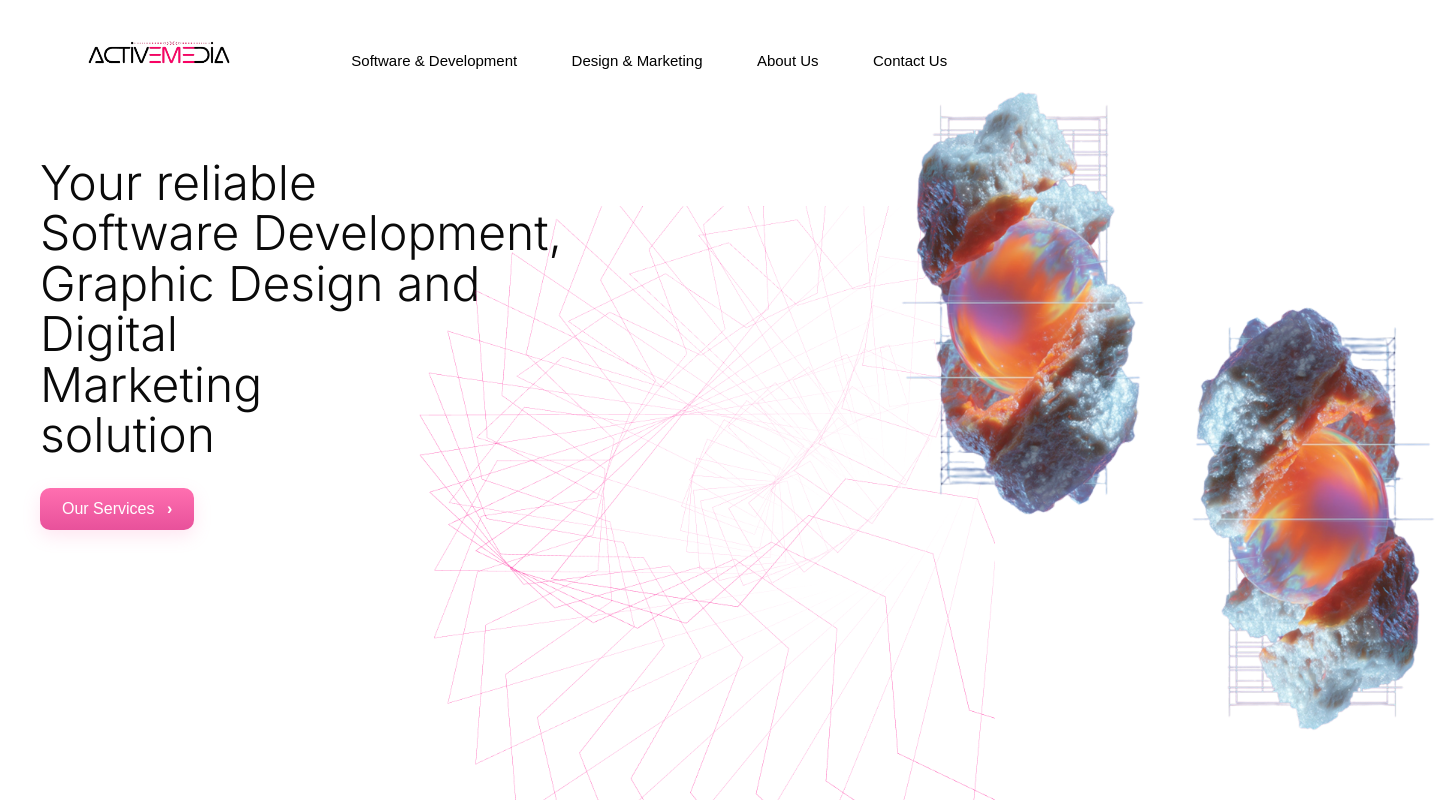
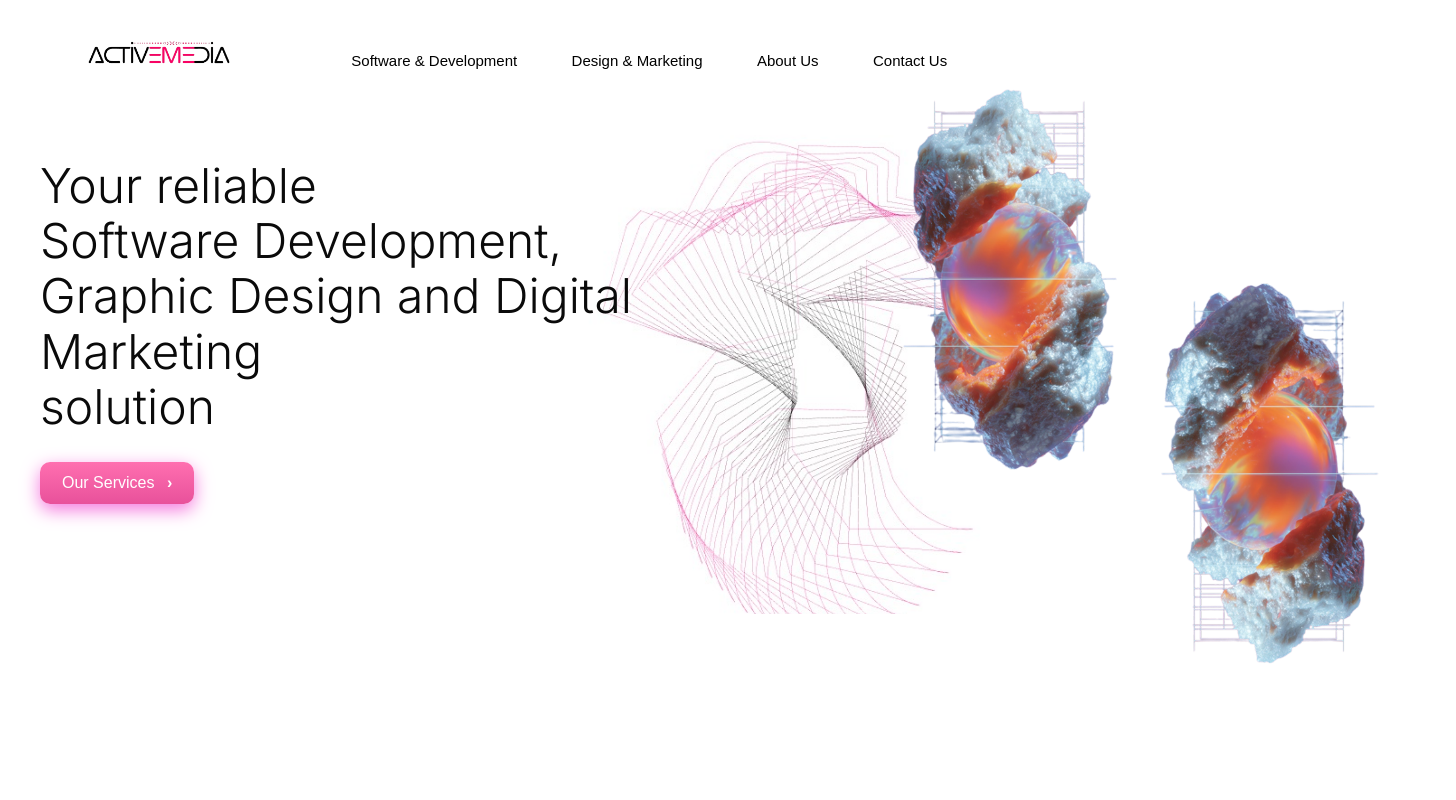
Before and after one commit to Divine-Ntambwe/Active-Media, a React (Vite) app: page / in a window 1280 px wide. Shown: the top 800 px of the page, 1456 px wide, since content can reach past the window. Built offline with nearby package versions, Linux system fonts and the light colour scheme.

Commit message:
added new blending image

```diff
--- a/src/pages/Home.jsx
+++ b/src/pages/Home.jsx
@@ -2,7 +2,7 @@ import React from 'react'
 import styles from './Home.module.css'
 import Navbar from "../component/Navbar"
 
-import blending from "../assets/blending 1755804129410.png"
+import blending from "../assets/Active_M.jpg"
 import clouds from "../assets/Clouds 2.png"
 
 function Home() {
@@ -29,7 +29,7 @@ function Home() {
         </div>
 
         <div className={styles.right}>
-          <img src={blending} alt="decorative blend" className={styles.swirl} />
+          <div className={styles.blendingBackground}></div>
           <img src={clouds} alt="decorative clouds" className={styles.orb1} />
         </div>
       </div>
--- a/src/pages/Home.module.css
+++ b/src/pages/Home.module.css
@@ -31,12 +31,16 @@
 }
 
 .title{
-  font-family: 'Inter', 'Helvetica Neue', Arial, sans-serif;
+  font-family: 'Inter', 'Helvetica Neue', Arial, sans-serif;;
   font-weight:300;
   font-size:48px;
-  line-height:1.05;
+  line-height:1.15;
   color:var(--dark);
   margin:0 0 28px 0;
+  width: 120%;
+  position: relative;
+  z-index: 10;
+  /* border: solid; */
 }
 
 .cta{
@@ -47,7 +51,7 @@
   border-radius:10px;
   font-size:16px;
   cursor:pointer;
-  box-shadow:0 6px 18px rgba(255,111,176,0.18);
+  box-shadow:0 6px 18px rgb(245, 120, 222);
 }
 
 .cta .arrow{padding-left:8px;font-weight:700}
@@ -58,20 +62,26 @@
   height:480px;
 }
 
-.swirl{
+.blendingBackground{
   position:absolute;
-  left:-30%;
-  top:10%;
-  min-width:100%;
-  /*border: solid;*/
+  left:-8%;
+  top:-5%;
+  width:90%;
+  height:100%;
+  background-image: url('../assets/Active_M.jpg');
+  background-size: cover;
+  background-position: center;
+  background-repeat: no-repeat;
+  z-index: 1;
 }
 
 .orb1{
   position:absolute;
   left:50%;
-  top:-9%;
- min-width: 100%;
+  top:-10%;
+  min-width: 90%;
   transform:translateY(-10%);
+  z-index: 2;
  /*border: solid;*/
 }
 
```
Also changed, not shown: src/assets/Active_M.jpg (added).
